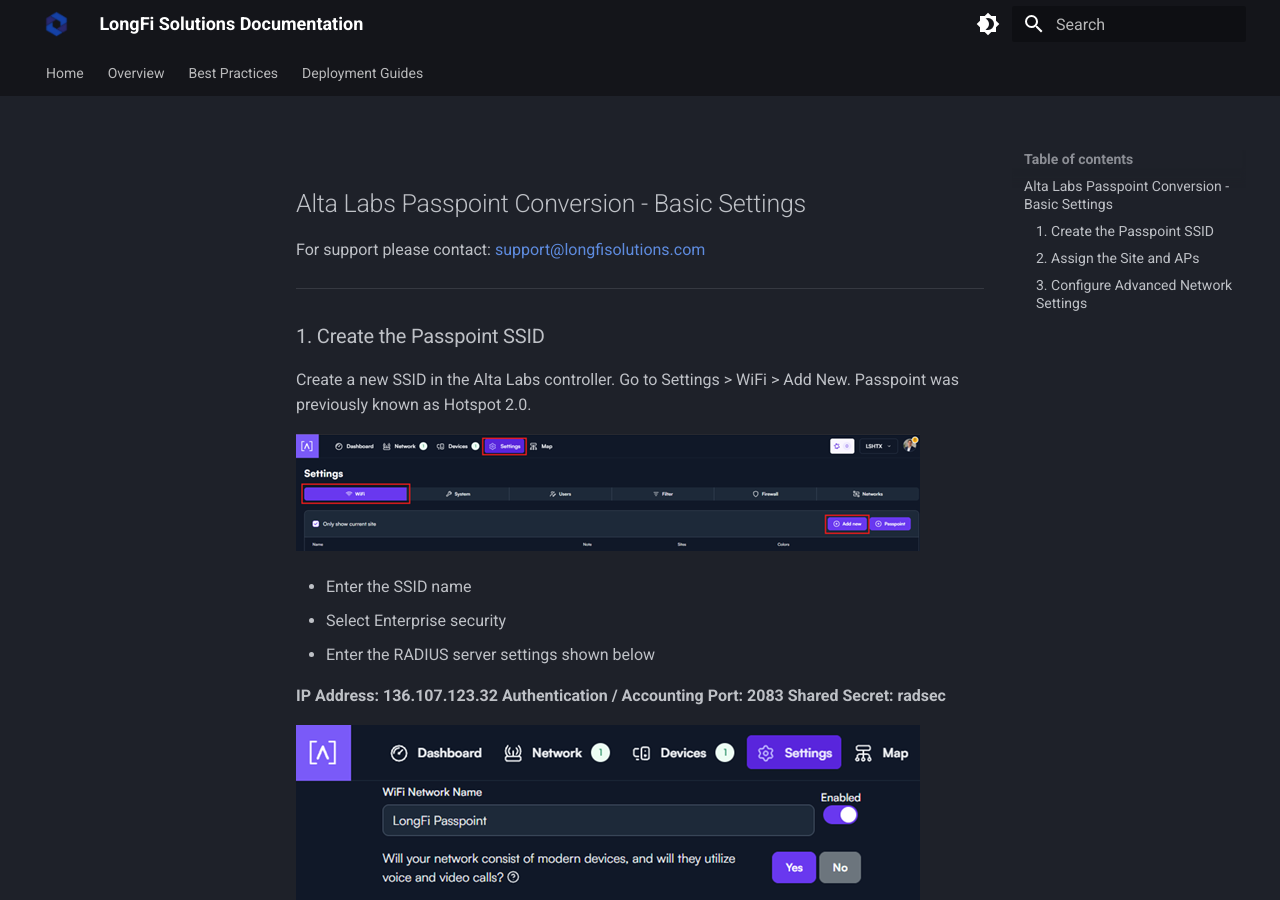
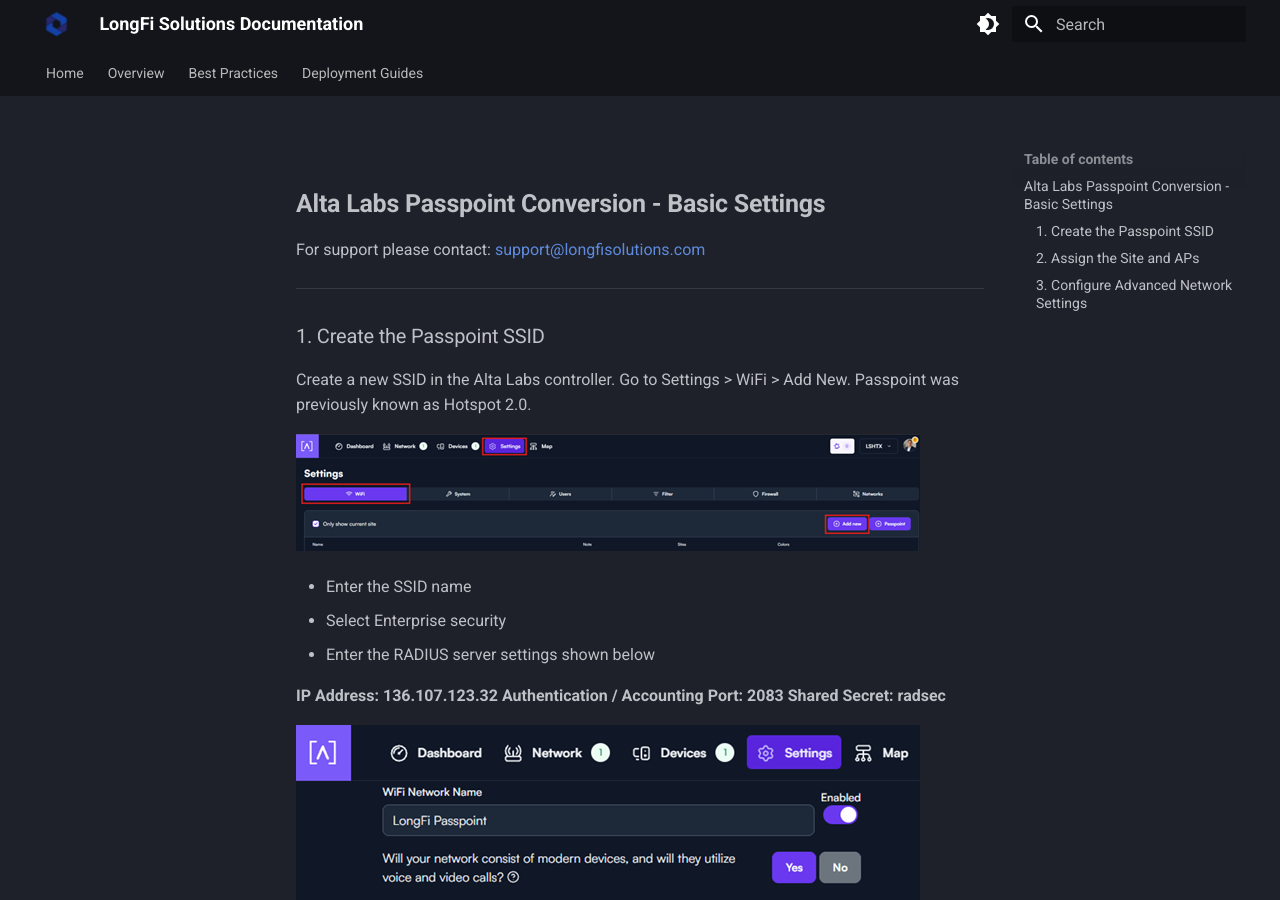
Before and after one commit to LongFi-Solutions/longfi-solutions.github.io, an MkDocs documentation site: the page built from docs/deployment/alta-labs.md, in a window 1280 px wide and 900 px high. Built offline with MkDocs 1.6.1 and Material for MkDocs 9.7.7, drawn with Linux system fonts in a browser that asks for light colours.

```diff
--- a/docs/deployment/alta-labs.md
+++ b/docs/deployment/alta-labs.md
@@ -2,7 +2,7 @@
 title: Alta Labs
 ---
 
-## Alta Labs Passpoint Conversion - Basic Settings
+## **Alta Labs Passpoint Conversion - Basic Settings**
 
  For support please contact: [support@longfisolutions.com](mailto:support@longfisolutions.com)
 
```
